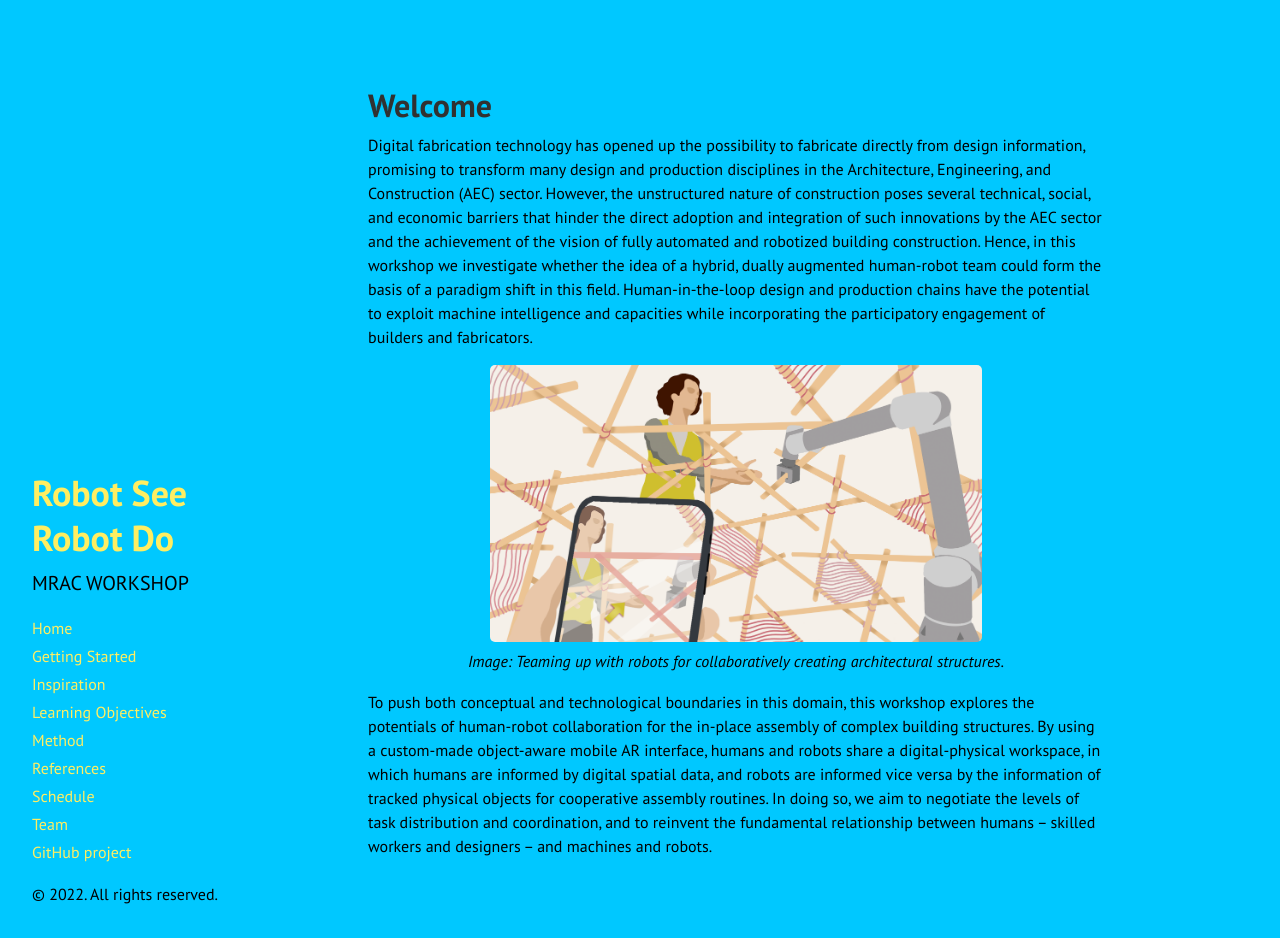
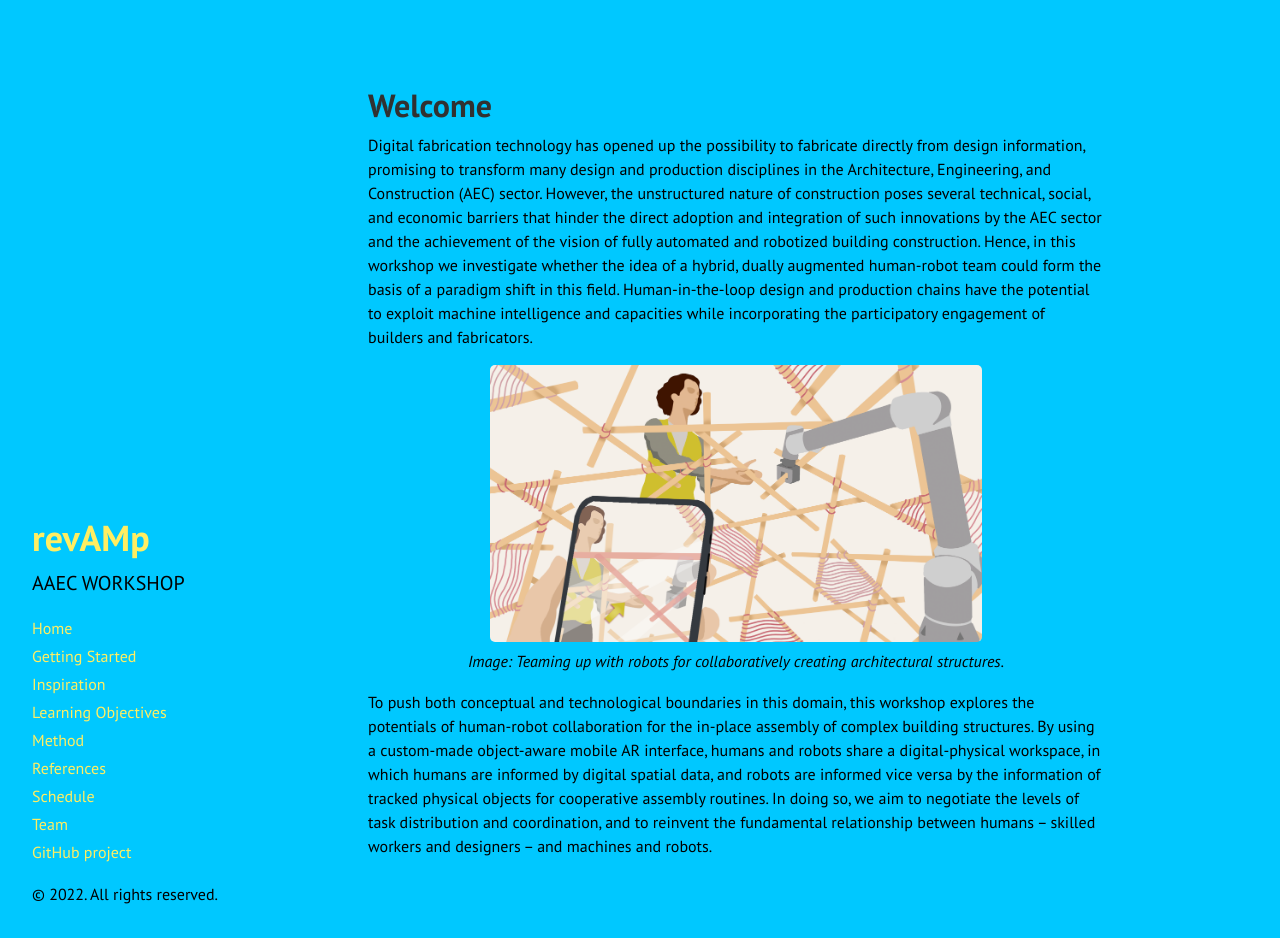
Before and after one commit to augmentedfabricationlab/workshop_aaec_revamp, a Jekyll site: the page built from docs/index.md, in a window 1280 px wide and 938 px high. Built offline with Jekyll 4.4.1, drawn with Linux system fonts in a browser that asks for light colours; Markdown is read by kramdown in place of the engine named in the settings.

Commit message:
Update _config.yml

```diff
--- a/docs/_config.yml
+++ b/docs/_config.yml
@@ -7,11 +7,11 @@
 #relative_permalinks: true
 
 # Setup
-title:            Robot See Robot Do
-tagline:          'Robot See Robot Do'
-description:      'MRAC WORKSHOP'
-baseurl: "/robot_see_robot_do/" # the subpath of your site, e.g. /blog
-url: "https://le-ar-n.github.io/robot_see_robot_do/" # the base hostname & protocol for your site, e.g. http://example.com
+title:            revAMp
+tagline:          'In situ AM for building repair with mobile robots'
+description:      'AAEC WORKSHOP'
+baseurl: "/workshop_aaec_revamp/" # the subpath of your site, e.g. /blog
+url: "https://github.com/augmentedfabricationlab/workshop_aaec_revamp" # the base hostname & protocol for your site, e.g. http://example.com
 
 paginate:         5
 
@@ -19,7 +19,7 @@
 #version:          2.1.0
 
 github:
-  repo:           https://github.com/augmentedfabricationlab/robot_see_robot_do
+  repo:           https://github.com/augmentedfabricationlab/workshop_aaec_revamp
 
 plugins:
   - jekyll-feed
```
